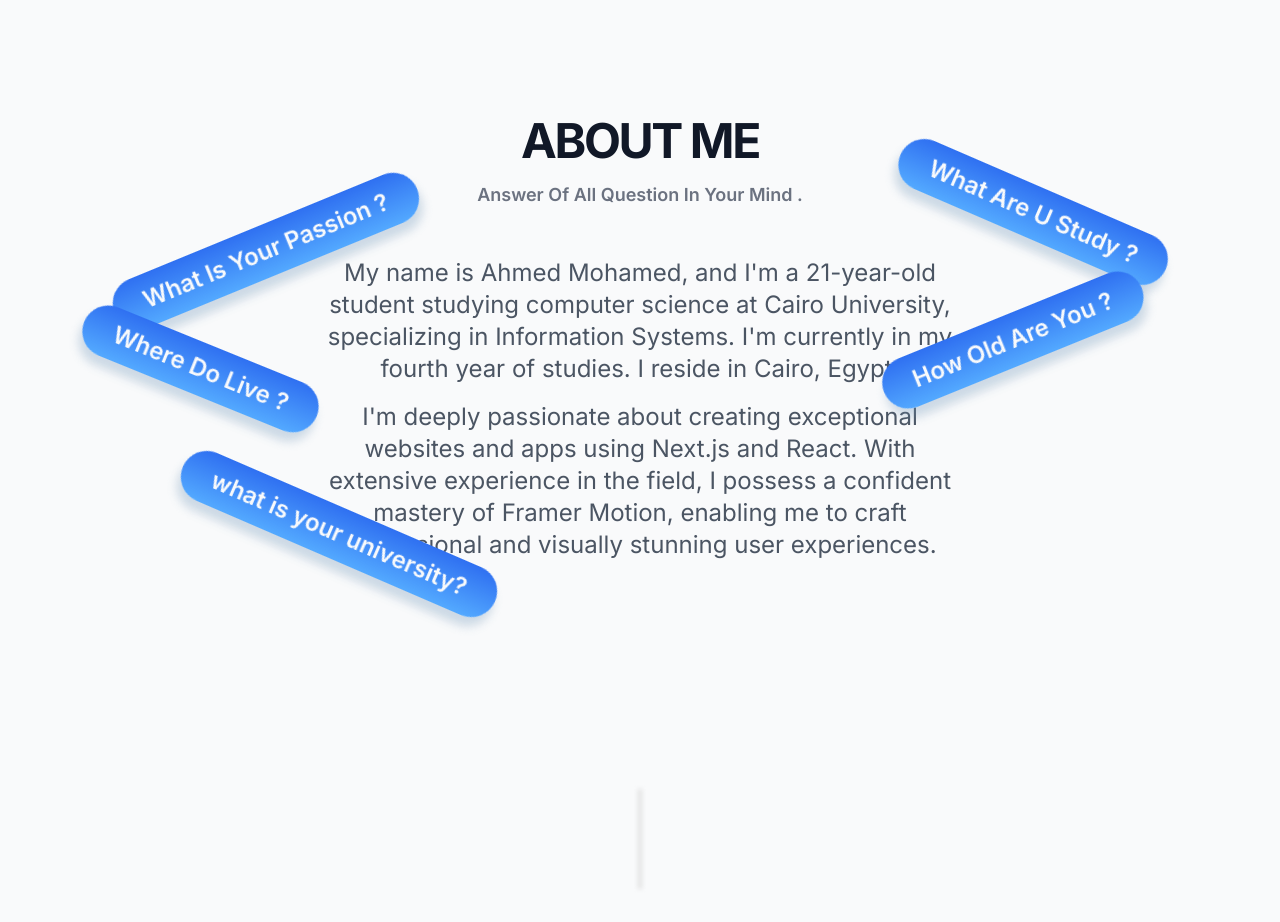
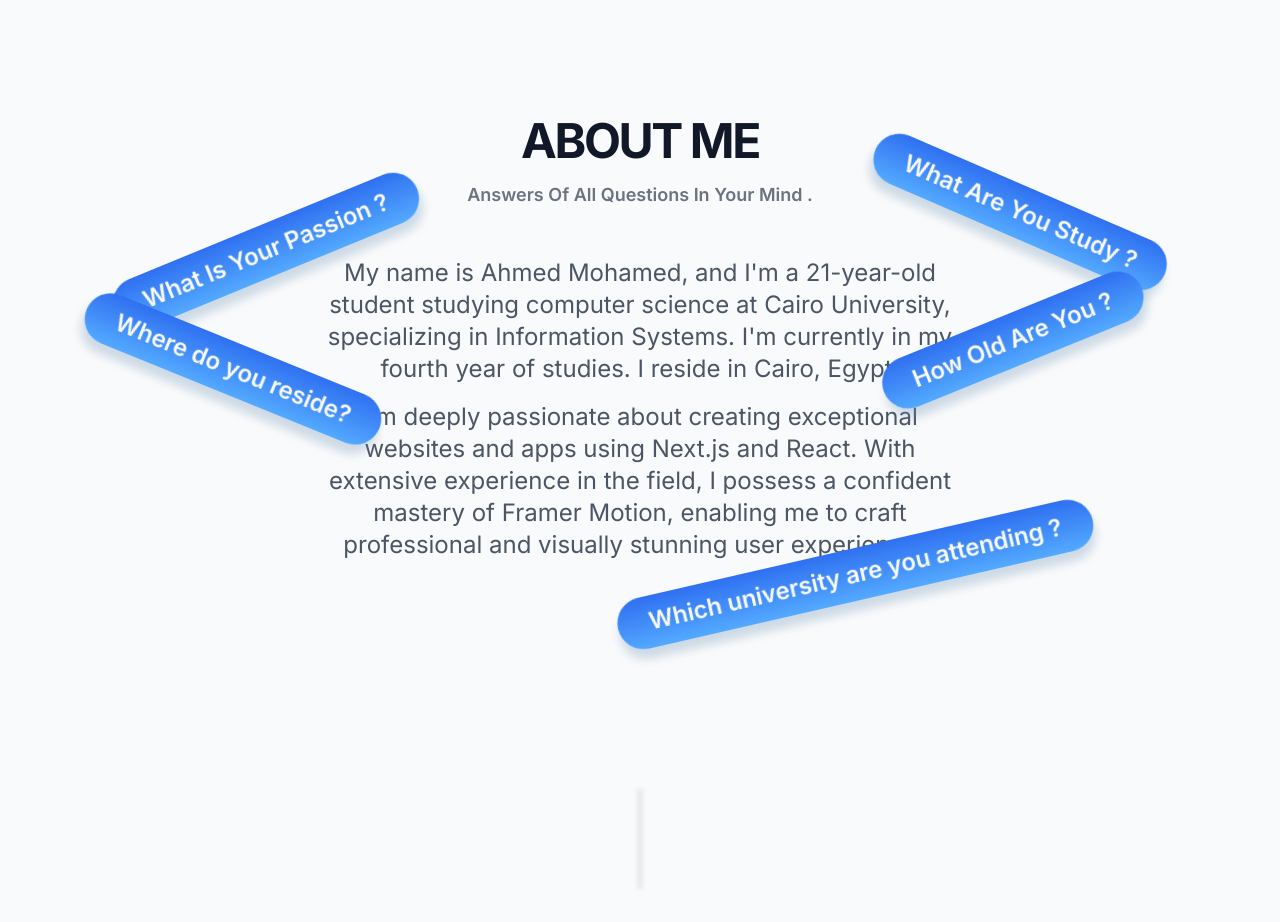
Before and after one commit to shebll/shebll.com, a Next.js app: page / in a window 1280 px wide. Shown: the part 960-1882 px from the top of the page. Built offline with nearby package versions, Linux system fonts and the light colour scheme; no server answers.

Commit message:
update title in title tag and update Qs in about

```diff
--- a/app/layout.tsx
+++ b/app/layout.tsx
@@ -10,8 +10,8 @@ import { Toaster } from 'react-hot-toast'
 const inter = Inter({ subsets: ['latin'] })
 
 export const metadata = {
-  title: 'Ahmed | Full-Stack Developer',
-  description: 'Ahmed Shebl junior Full-Stack Developer With Next.JS | TypeScript | MongoDB | Prisma | ',
+  title: 'Ahmed | Software Engineer Front-End',
+  description: 'Ahmed Shebl junior Software Engineer Front-End Developer With Next.JS | TypeScript | MongoDB | Prisma | Framer-Motion',
   icons:{icon :'/personalImages/shebllImage.png'}
 }
 
--- a/components/About.tsx
+++ b/components/About.tsx
@@ -23,15 +23,16 @@ function About() {
   const Q4TranslateX=useTransform(scrollYProgress ,[0,1],["0px","-280px"])
   const Q4Rotate=useTransform(scrollYProgress ,[0,1],[-8,26])
   //////////
-  const Q5TranslateX=useTransform(scrollYProgress ,[0,1],["0px","-210px"])
-  const Q5Rotate=useTransform(scrollYProgress ,[0,1],[3,26])
+  const Q5TranslateX=useTransform(scrollYProgress ,[0,1],["0px","290px"])
+  const Q5TranslateY=useTransform(scrollYProgress ,[0,1],["-80px","56px"])
+  const Q5Rotate=useTransform(scrollYProgress ,[0,1],[3,-15])
   //////////
 
   return (
     <section ref={refSection} id='about' className='scroll-m-28 flex justify-center items-center flex-col gap-12 relative'>
       <div className="flex justify-center items-center flex-col gap-4">
         <h1 className='headerText'>About Me</h1>
-        <p className='subText'>Answer Of All Question In Your Mind . </p>
+        <p className='subText'>Answers Of All Questions In Your Mind .</p>
       </div>
       <div className="w-[350px] md:w-[650px] flex flex-col gap-4">
         <span className='paragraph dark:!text-gray-50'>
@@ -51,7 +52,7 @@ function About() {
           style={{rotate:Q1Rotate,translateX:Q1TranslateX}}
           className="Question top-[14%] right-0
         ">
-          What Are U Study ?
+          What Are You Study ?
         </motion.div>
         <motion.div
           variants={variantsQ}
@@ -78,16 +79,16 @@ function About() {
           style={{rotate:Q4Rotate,translateX:Q4TranslateX}}
           className="Question top-[46%] left-2
         ">
-        Where Do Live ?
+        Where do you reside?
         </motion.div>
         <motion.div
           variants={variantsQ}
           initial={"hidden"}
           whileInView={"show"}
-          style={{rotate:Q5Rotate,translateX:Q5TranslateX}}
+          style={{rotate:Q5Rotate,translateX:Q5TranslateX ,translateY:Q5TranslateY}}
           className="Question bottom-[10%] left-10
         ">
-          what is your university?
+          Which university are you attending ?
         </motion.div>
       </div>
     </section>
```
